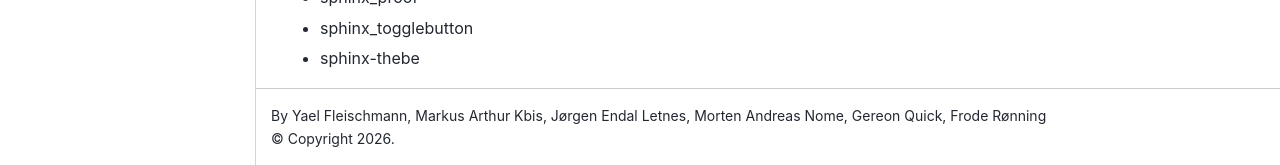
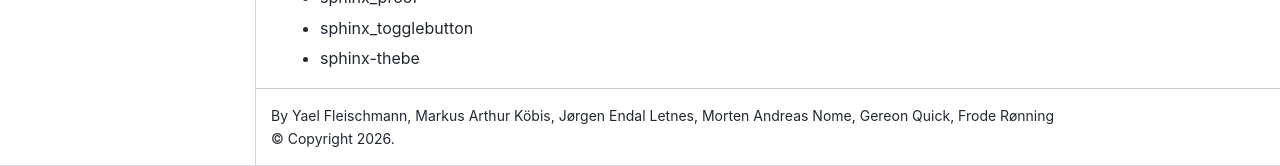
Before and after one commit to imfdrift/TMA4400_Calc_LinAlg_Notes, a Jupyter Book: the page built from README.md, in a window 1280 px wide and 1233 px high. Shown: the part 1067-1233 px from the top of the window. Built offline with Jupyter Book 1.0.4 settings and Sphinx 7.4.7 and the Sphinx Book theme 1.1.4, drawn with Linux system fonts in a browser that asks for light colours; pages that are not in the unit, such as notebooks, are missing from menus.

Commit message:
Update _config.yml

```diff
--- a/_config.yml
+++ b/_config.yml
@@ -3,7 +3,7 @@
 
 title: TMA4400 - Matematikk 1 Kalkulus og lineær algebra
 logo: logo.png
-author:  Yael Fleischmann, Markus Arthur Kbis, Jørgen Endal Letnes, Morten Andreas Nome, Gereon Quick, Frode Rønning
+author: Yael Fleischmann, Markus Arthur Köbis, Jørgen Endal Letnes, Morten Andreas Nome, Gereon Quick, Frode Rønning
 email: jorgen.endal@ntnu.no
 copyright: "2026"
 #description: >- # this means to ignore newlines until "baseurl:"
```
